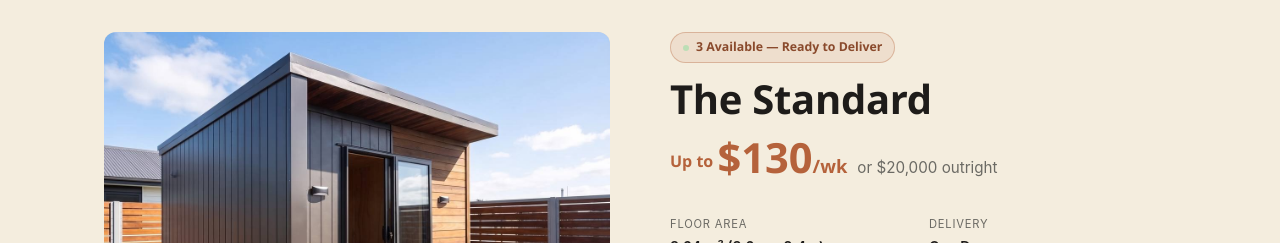
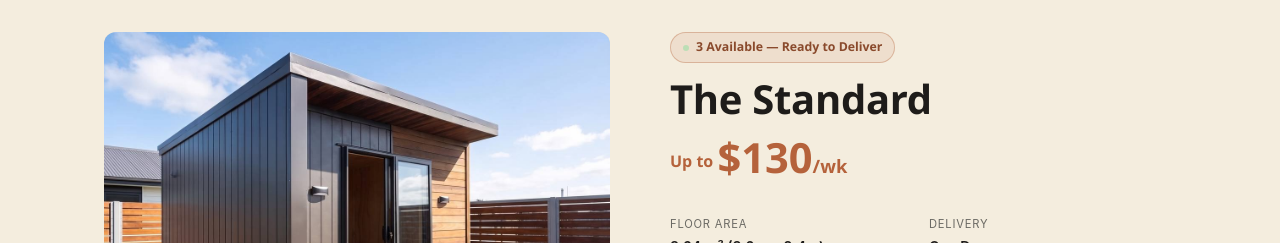
Before and after one commit to fraternalltd/fraternal, a plain HTML site: page index.html in a window 1280 px wide. Shown: the part 1060-1303 px from the top of the page. Drawn offline with nearby package versions, Linux system fonts and the light colour scheme.

Commit message:
Add files via upload

```diff
--- a/index.html
+++ b/index.html
@@ -493,7 +493,7 @@
     <div class="fu">
       <div class="stock-pill">3 Available &mdash; Ready to Deliver</div>
       <h2>The Standard</h2>
-      <div class="price-row"><span class="price-main"><small style="font-size:1rem;font-weight:600;vertical-align:middle">Up to </small>$130<small style="font-size:1.15rem;font-weight:700">/wk</small></span><span class="price-alt">or $20,000 outright</span></div>
+      <div class="price-row"><span class="price-main"><small style="font-size:1rem;font-weight:600;vertical-align:middle">Up to </small>$130<small style="font-size:1.15rem;font-weight:700">/wk</small></span></div>
       <div class="specs"><div class="spec"><span class="spec-l">Floor Area</span><span class="spec-v">8.64 m&sup2; (3.6m &times; 2.4m)</span></div><div class="spec"><span class="spec-l">Delivery</span><span class="spec-v">One Day</span></div><div class="spec"><span class="spec-l">Cladding</span><span class="spec-v">Cedar + Colorsteel</span></div><div class="spec"><span class="spec-l">Council Consent</span><span class="spec-v">Not Required</span></div></div>
       <ul class="feat-list"><li>Hand-built cedar weatherboard with Colorsteel cladding &amp; mono-pitch roof</li><li>Full insulation &mdash; R1.8 walls, R2.6 ceiling (Healthy Homes compliant)</li><li>Double-glazed aluminium joinery &mdash; window + sliding door</li><li>Warm stained ply interior with laminate flooring</li><li>LED lighting, switchboard &amp; plug-in main power lead</li><li>EWOF certified before delivery &middot; 12-month structural warranty</li></ul>
       <div class="cabin-ctas"><a href="#contact" class="btn btn-black">Book a Viewing</a><a href="https://apply.mtf.co.nz/?originatorid=2173" target="_blank" rel="noopener noreferrer" class="btn btn-cedar">Get Finance</a></div>
```
